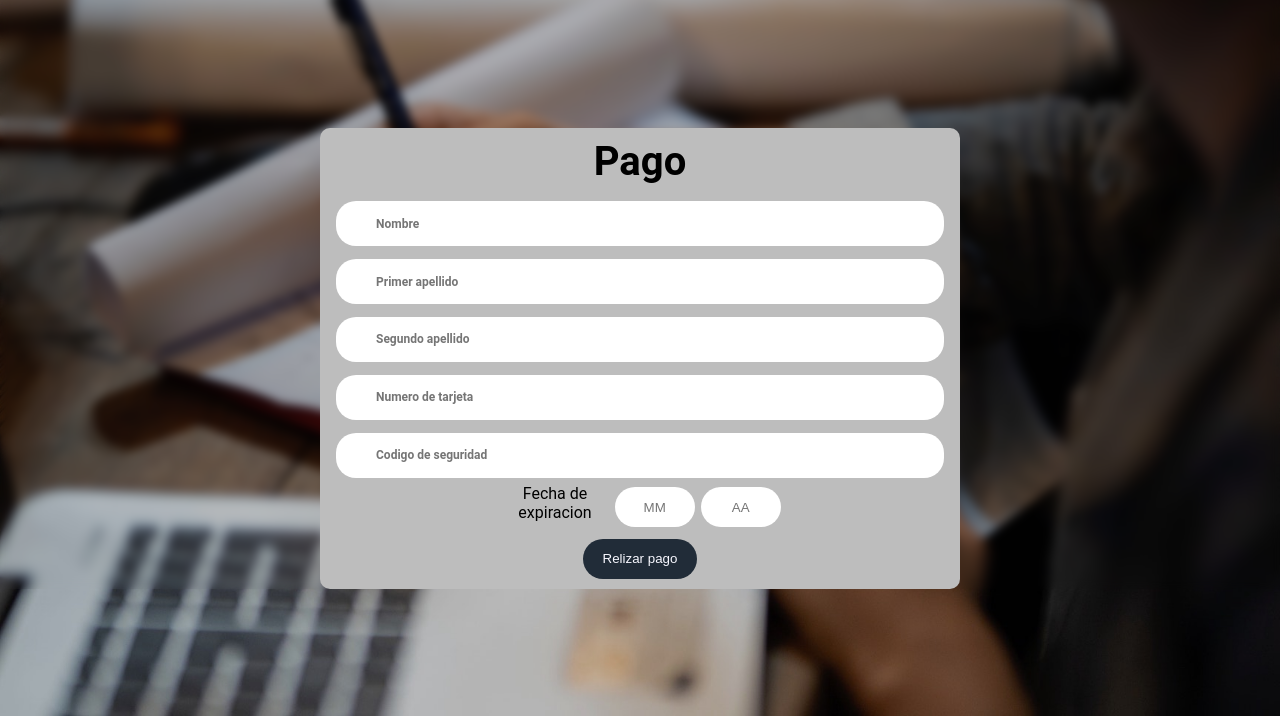
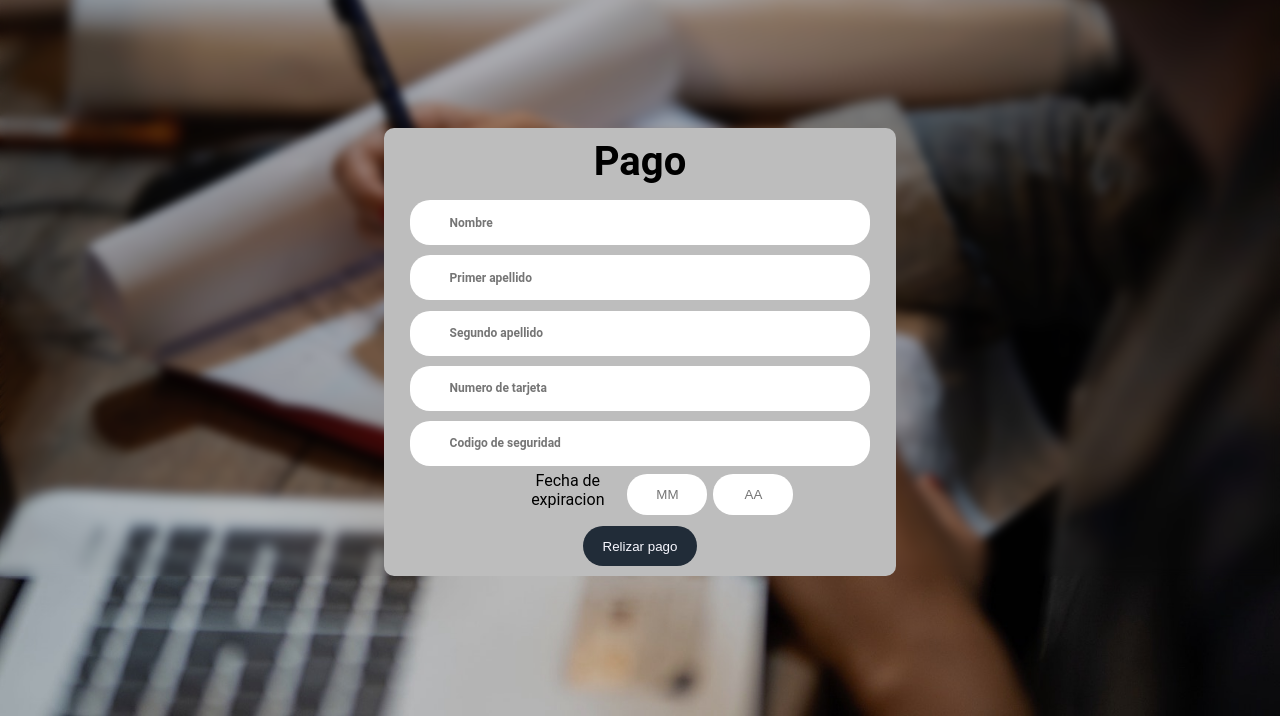
Before and after one commit to MANGO2412/Bcourses2, a PHP site: page /cursopago.html in a window 1280 px wide. Shown: the part 84-800 px from the top of the page. Run offline with PHP 8.4, Linux system fonts and the light colour scheme; some libraries are stand-ins or nearby versions.

Commit message:
formulario arreglado

```diff
--- a/src/styles/estiloscursopago.css
+++ b/src/styles/estiloscursopago.css
@@ -8,10 +8,10 @@
     border-radius: 10px;
     display: flex;
     margin-top: 10%;
-    margin-left: 25%;
+    margin-left: 30%;
     background-color: #bdbdbd;
     text-align: center;
-    width: 50%;
+    width: 40%;
     height: 50%;
 }
 
@@ -33,7 +33,7 @@
 .controls{
 height: 45px;
 margin:1%;
-width: 95%;
+width: 90%;
 padding-left: 40px;
 border-radius: 20px;
 font-size: 12px;
```
